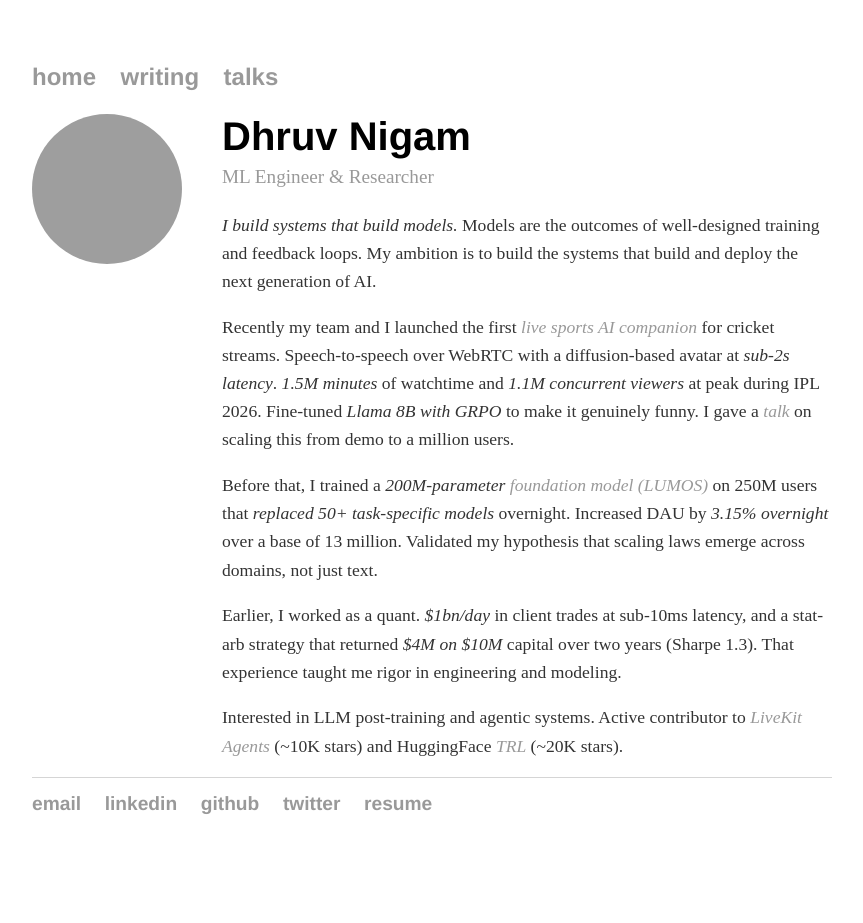
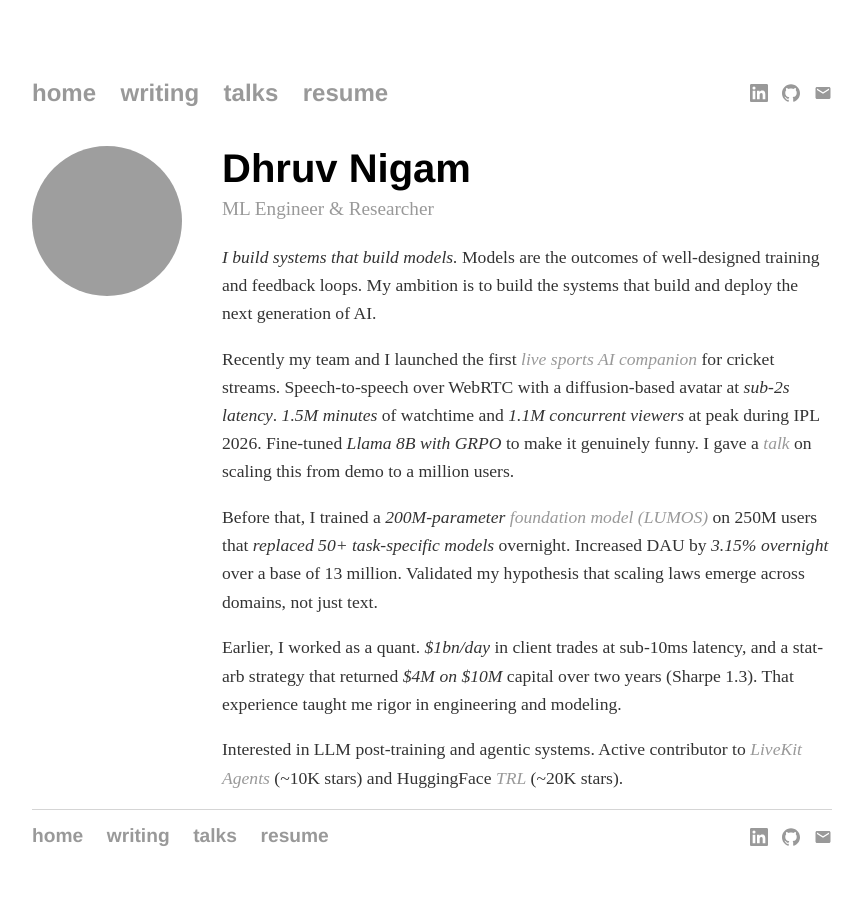
Before and after one commit to dhruvnigam93/dhruvnigam93.github.io, a Jekyll site: the page built from index.html, in a window 1280 px wide. Shown: the whole page, without its empty margins (208-1071 px from the left). Built offline with Jekyll 4.4.1, drawn with Linux system fonts in a browser that asks for light colours; before the commit the page ends 900 px from its top, so only the background shows below that; grey boxes are pictures that could not be loaded.

Commit message:
Redesign header/footer: add resume + social icons, remove Twitter
- Header: home/writing/talks/resume text links + LinkedIn/GitHub/email SVG icons
- Footer: same layout mirroring header
- Twitter removed everywhere
- Mobile responsive: reduced font/spacing so everything fits one line

Co-Authored-By: Claude Opus 4.6 <noreply@anthropic.com>

```diff
--- a/_layouts/default.html
+++ b/_layouts/default.html
@@ -21,7 +21,13 @@
 				<li><a href="/">home</a></li>
 	        		<li><a href="/writing">writing</a></li>
 	        		<li><a href="/talks">talks</a></li>
+	        		<li><a href="/assets/resume.pdf">resume</a></li>
 	    		</ul>
+				<ul class="nav-icons">
+					<li><a href="https://www.linkedin.com/in/dhruv-nigam-52531176/" title="LinkedIn"><svg width="18" height="18" viewBox="0 0 24 24" fill="currentColor"><path d="M20.447 20.452h-3.554v-5.569c0-1.328-.027-3.037-1.852-3.037-1.853 0-2.136 1.445-2.136 2.939v5.667H9.351V9h3.414v1.561h.046c.477-.9 1.637-1.85 3.37-1.85 3.601 0 4.267 2.37 4.267 5.455v6.286zM5.337 7.433a2.062 2.062 0 01-2.063-2.065 2.064 2.064 0 112.063 2.065zm1.782 13.019H3.555V9h3.564v11.452zM22.225 0H1.771C.792 0 0 .774 0 1.729v20.542C0 23.227.792 24 1.771 24h20.451C23.2 24 24 23.227 24 22.271V1.729C24 .774 23.2 0 22.222 0h.003z"/></svg></a></li>
+					<li><a href="https://github.com/dhruvnigam93" title="GitHub"><svg width="18" height="18" viewBox="0 0 24 24" fill="currentColor"><path d="M12 .297c-6.63 0-12 5.373-12 12 0 5.303 3.438 9.8 8.205 11.385.6.113.82-.258.82-.577 0-.285-.01-1.04-.015-2.04-3.338.724-4.042-1.61-4.042-1.61C4.422 18.07 3.633 17.7 3.633 17.7c-1.087-.744.084-.729.084-.729 1.205.084 1.838 1.236 1.838 1.236 1.07 1.835 2.809 1.305 3.495.998.108-.776.417-1.305.76-1.605-2.665-.3-5.466-1.332-5.466-5.93 0-1.31.465-2.38 1.235-3.22-.135-.303-.54-1.523.105-3.176 0 0 1.005-.322 3.3 1.23.96-.267 1.98-.399 3-.405 1.02.006 2.04.138 3 .405 2.28-1.552 3.285-1.23 3.285-1.23.645 1.653.24 2.873.12 3.176.765.84 1.23 1.91 1.23 3.22 0 4.61-2.805 5.625-5.475 5.92.42.36.81 1.096.81 2.22 0 1.606-.015 2.896-.015 3.286 0 .315.21.69.825.57C20.565 22.092 24 17.592 24 12.297c0-6.627-5.373-12-12-12"/></svg></a></li>
+					<li><a href="mailto:dhruv.nigam93@gmail.com" title="Email"><svg width="18" height="18" viewBox="0 0 24 24" fill="currentColor"><path d="M20 4H4c-1.1 0-2 .9-2 2v12c0 1.1.9 2 2 2h16c1.1 0 2-.9 2-2V6c0-1.1-.9-2-2-2zm0 4l-8 5-8-5V6l8 5 8-5v2z"/></svg></a></li>
+				</ul>
 			</nav>
 			<div class="container">
 
@@ -30,11 +36,15 @@
 			</div><!-- /.container -->
 			<footer>
 	    		<ul>
-	        		<li><a href="mailto:dhruv.nigam93@gmail.com">email</a></li>
-	        		<li><a href="https://www.linkedin.com/in/dhruv-nigam-52531176/">linkedin</a></li>
-				<li><a href="https://github.com/dhruvnigam93">github</a></li>
-				<li><a href="https://twitter.com/druubeey">twitter</a></li>
-				<li><a href="/assets/resume.pdf">resume</a></li>
+				<li><a href="/">home</a></li>
+	        		<li><a href="/writing">writing</a></li>
+	        		<li><a href="/talks">talks</a></li>
+	        		<li><a href="/assets/resume.pdf">resume</a></li>
+	    		</ul>
+				<ul class="nav-icons">
+					<li><a href="https://www.linkedin.com/in/dhruv-nigam-52531176/" title="LinkedIn"><svg width="18" height="18" viewBox="0 0 24 24" fill="currentColor"><path d="M20.447 20.452h-3.554v-5.569c0-1.328-.027-3.037-1.852-3.037-1.853 0-2.136 1.445-2.136 2.939v5.667H9.351V9h3.414v1.561h.046c.477-.9 1.637-1.85 3.37-1.85 3.601 0 4.267 2.37 4.267 5.455v6.286zM5.337 7.433a2.062 2.062 0 01-2.063-2.065 2.064 2.064 0 112.063 2.065zm1.782 13.019H3.555V9h3.564v11.452zM22.225 0H1.771C.792 0 0 .774 0 1.729v20.542C0 23.227.792 24 1.771 24h20.451C23.2 24 24 23.227 24 22.271V1.729C24 .774 23.2 0 22.222 0h.003z"/></svg></a></li>
+					<li><a href="https://github.com/dhruvnigam93" title="GitHub"><svg width="18" height="18" viewBox="0 0 24 24" fill="currentColor"><path d="M12 .297c-6.63 0-12 5.373-12 12 0 5.303 3.438 9.8 8.205 11.385.6.113.82-.258.82-.577 0-.285-.01-1.04-.015-2.04-3.338.724-4.042-1.61-4.042-1.61C4.422 18.07 3.633 17.7 3.633 17.7c-1.087-.744.084-.729.084-.729 1.205.084 1.838 1.236 1.838 1.236 1.07 1.835 2.809 1.305 3.495.998.108-.776.417-1.305.76-1.605-2.665-.3-5.466-1.332-5.466-5.93 0-1.31.465-2.38 1.235-3.22-.135-.303-.54-1.523.105-3.176 0 0 1.005-.322 3.3 1.23.96-.267 1.98-.399 3-.405 1.02.006 2.04.138 3 .405 2.28-1.552 3.285-1.23 3.285-1.23.645 1.653.24 2.873.12 3.176.765.84 1.23 1.91 1.23 3.22 0 4.61-2.805 5.625-5.475 5.92.42.36.81 1.096.81 2.22 0 1.606-.015 2.896-.015 3.286 0 .315.21.69.825.57C20.565 22.092 24 17.592 24 12.297c0-6.627-5.373-12-12-12"/></svg></a></li>
+					<li><a href="mailto:dhruv.nigam93@gmail.com" title="Email"><svg width="18" height="18" viewBox="0 0 24 24" fill="currentColor"><path d="M20 4H4c-1.1 0-2 .9-2 2v12c0 1.1.9 2 2 2h16c1.1 0 2-.9 2-2V6c0-1.1-.9-2-2-2zm0 4l-8 5-8-5V6l8 5 8-5v2z"/></svg></a></li>
 				</ul>
 			</footer>
 		</body>
--- a/css/main.css
+++ b/css/main.css
@@ -2,6 +2,11 @@ body {
     margin: 60px auto;
     width: 70%;
     max-width: 800px;
+}
+nav {
+    display: flex;
+    align-items: center;
+    justify-content: space-between;
 }
 nav ul, footer ul {
     font-family:'Helvetica', 'Arial', 'Sans-Serif';
@@ -12,6 +17,25 @@ nav ul, footer ul {
 nav ul li, footer ul li {
     display: inline;
     margin-right: 20px;
+}
+.nav-icons {
+    display: flex;
+    align-items: center;
+    gap: 14px;
+    margin: 0;
+}
+.nav-icons li {
+    margin-right: 0 !important;
+    font-size: 1em !important;
+    line-height: 1;
+}
+.nav-icons a {
+    display: flex;
+    color: #999;
+}
+.nav-icons a:hover {
+    color: #333;
+    text-decoration: none;
 }
 a {
     text-decoration: none;
@@ -38,6 +62,9 @@ p {
 footer {
     border-top: 1px solid #d5d5d5;
     font-size: .8em;
+    display: flex;
+    align-items: center;
+    justify-content: space-between;
 }
 
 ul.posts {
@@ -227,6 +254,13 @@ ul li {
         width: 90%;
         margin: 30px auto;
     }
+    nav ul li, footer ul li {
+        margin-right: 12px;
+        font-size: 0.9em;
+    }
+    .nav-icons {
+        gap: 12px;
+    }
     .profile-section {
         flex-direction: column;
         align-items: center;
```
